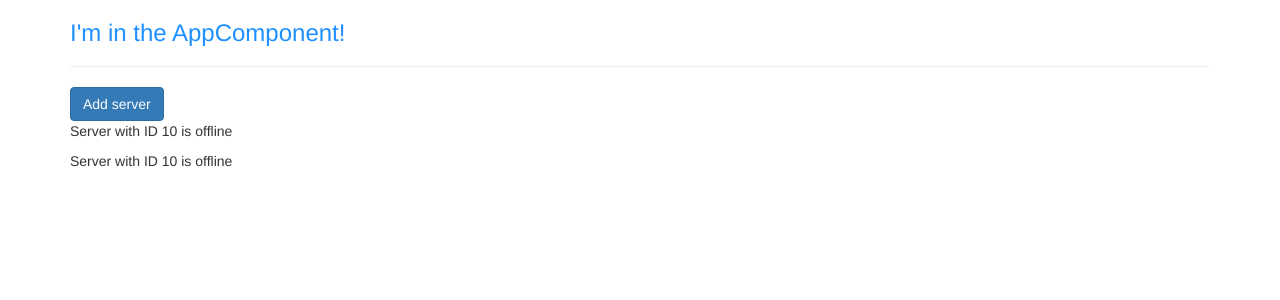
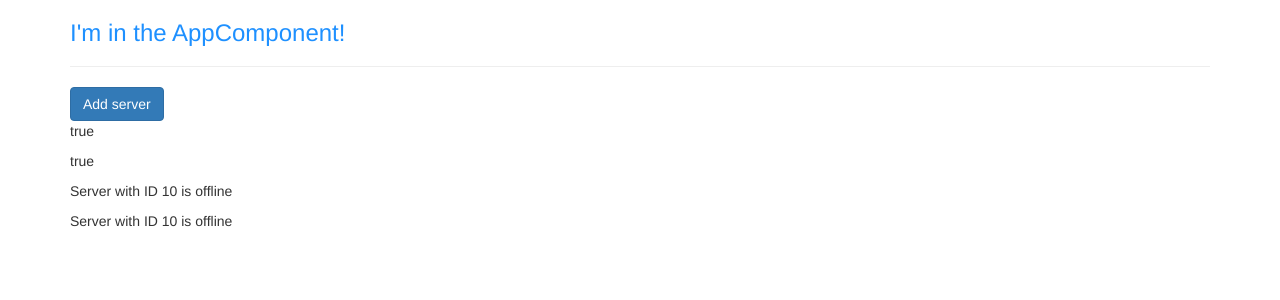
Before and after one commit to iftemplar/Angular, an Angular app: page / in a window 1280 px wide. Shown: the top 300 px of the page. Built offline with nearby package versions, Linux system fonts and the light colour scheme.

Commit message:
Property binding and String interpolation appoach to show allowNewServer value

```diff
--- a/src/app/servers/servers.component.html
+++ b/src/app/servers/servers.component.html
@@ -1,5 +1,9 @@
 <button class="btn btn-primary"
     [disabled]="!allowNewServer">Add server
 </button>
+<!-- String interpolation -->
+<p>{{ allowNewServer }}</p>
+<!-- Data binding -->
+<p [innerText]="allowNewServer"></p>
 <app-server></app-server>
 <app-server></app-server>
```
